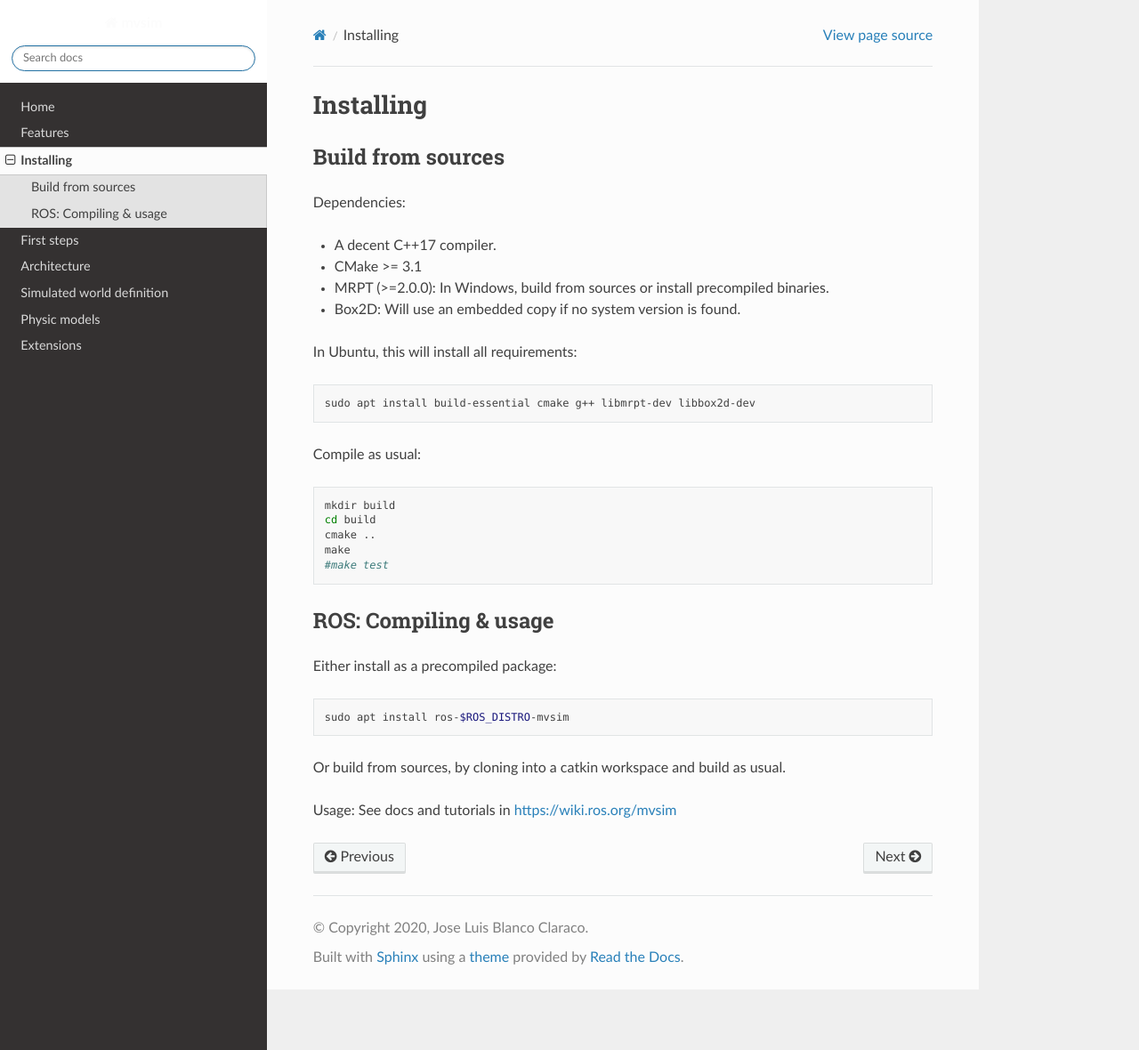
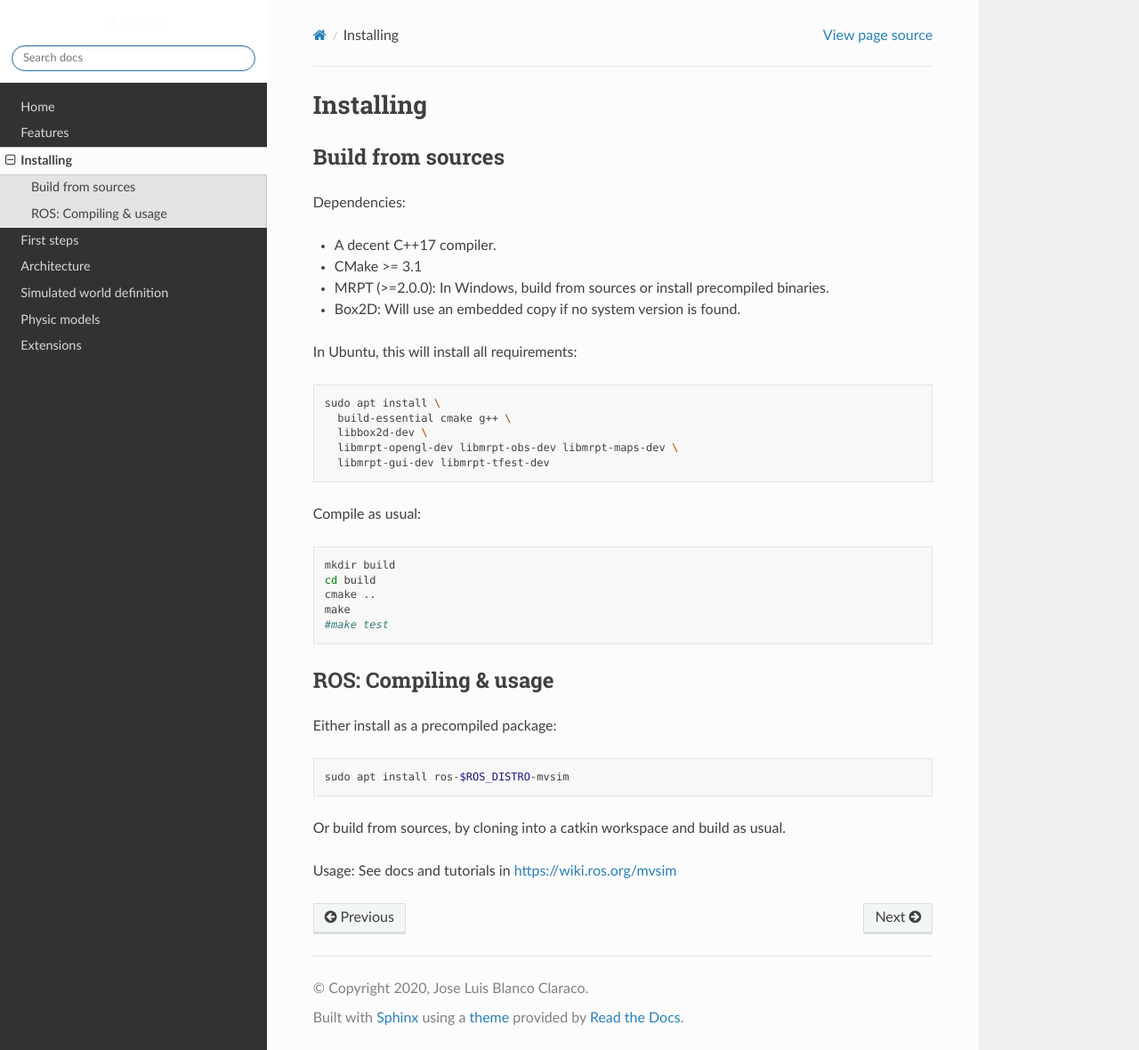
Before and after one commit to MRPT/mvsim, a Sphinx documentation site: the page built from docs/install.rst, in a window 1280 px wide and 1180 px high. Shown: the whole window at 89% size. Built offline with Sphinx 7.4.7 and the Read the Docs theme 2.0.0, drawn with Linux system fonts in a browser that asks for light colours.

```diff
--- a/docs/install.rst
+++ b/docs/install.rst
@@ -15,7 +15,11 @@ In Ubuntu, this will install all requirements:
 
 .. code-block:: bash
 
- sudo apt install build-essential cmake g++ libmrpt-dev libbox2d-dev
+ sudo apt install \
+   build-essential cmake g++ \
+   libbox2d-dev \
+   libmrpt-opengl-dev libmrpt-obs-dev libmrpt-maps-dev \
+   libmrpt-gui-dev libmrpt-tfest-dev
 
 Compile as usual:
 
```
Also changed, not shown: 1 other file.
